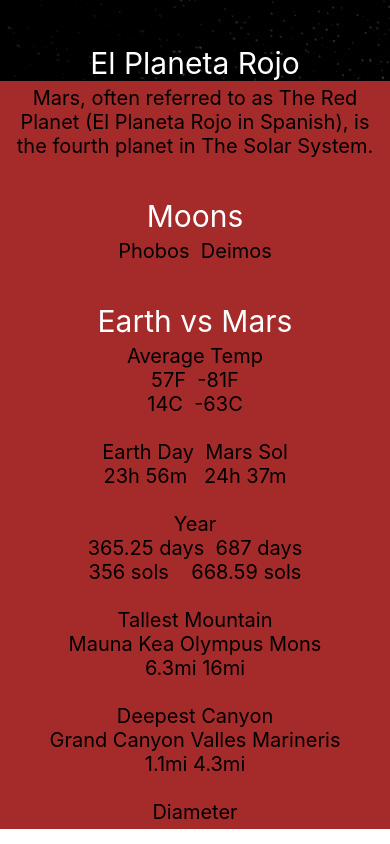
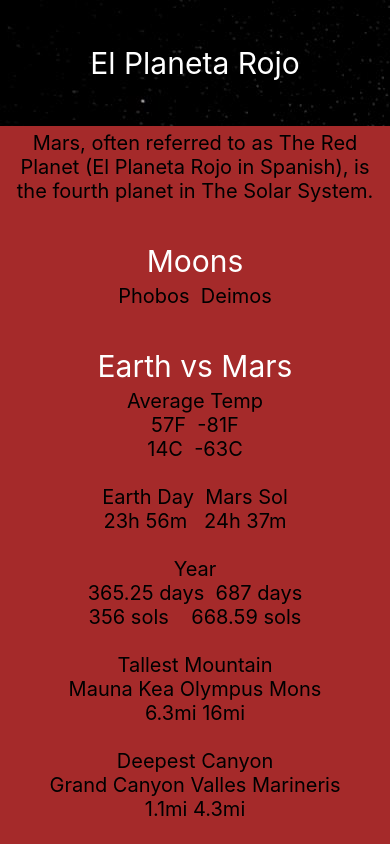
Before and after one commit to kstick9210/el-planeta-rojo, a React Native app: screen / in a window 390 px wide. Built offline with nearby package versions, Linux system fonts and the light colour scheme.

Commit message:
edit mars styling

```diff
--- a/app/screens/MarsScreen.js
+++ b/app/screens/MarsScreen.js
@@ -49,6 +49,7 @@ export default function MarsScreen() {
                         {earth.deepestCanyon.name} {mars.deepestCanyon.name}{'\n'}
                         {earth.deepestCanyon.depth} {mars.deepestCanyon.depth}{'\n'}{'\n'}
                         Diameter{'\n'}
+                        {earth.diameter}  {mars.diameter}
                     </Text>
                 </View>
             </ScrollView>
@@ -59,12 +60,9 @@ export default function MarsScreen() {
 const styles = StyleSheet.create({
     background: {
         alignItems: 'center',
-        justifyContent: 'center',
-        // height: 20
-        // flex: 2
+        justifyContent: 'center'
     },
     bottom: {
-        // flex: 3,
         // backgroundColor: 'rgb(153, 97, 65)',
         backgroundColor: 'brown',
         alignItems: 'center'
@@ -72,7 +70,7 @@ const styles = StyleSheet.create({
     header: {
         color: 'white',
         fontSize: 30,
-        marginTop: 45
+        marginVertical: 45
     },
     title: {
         color: 'white',
```
